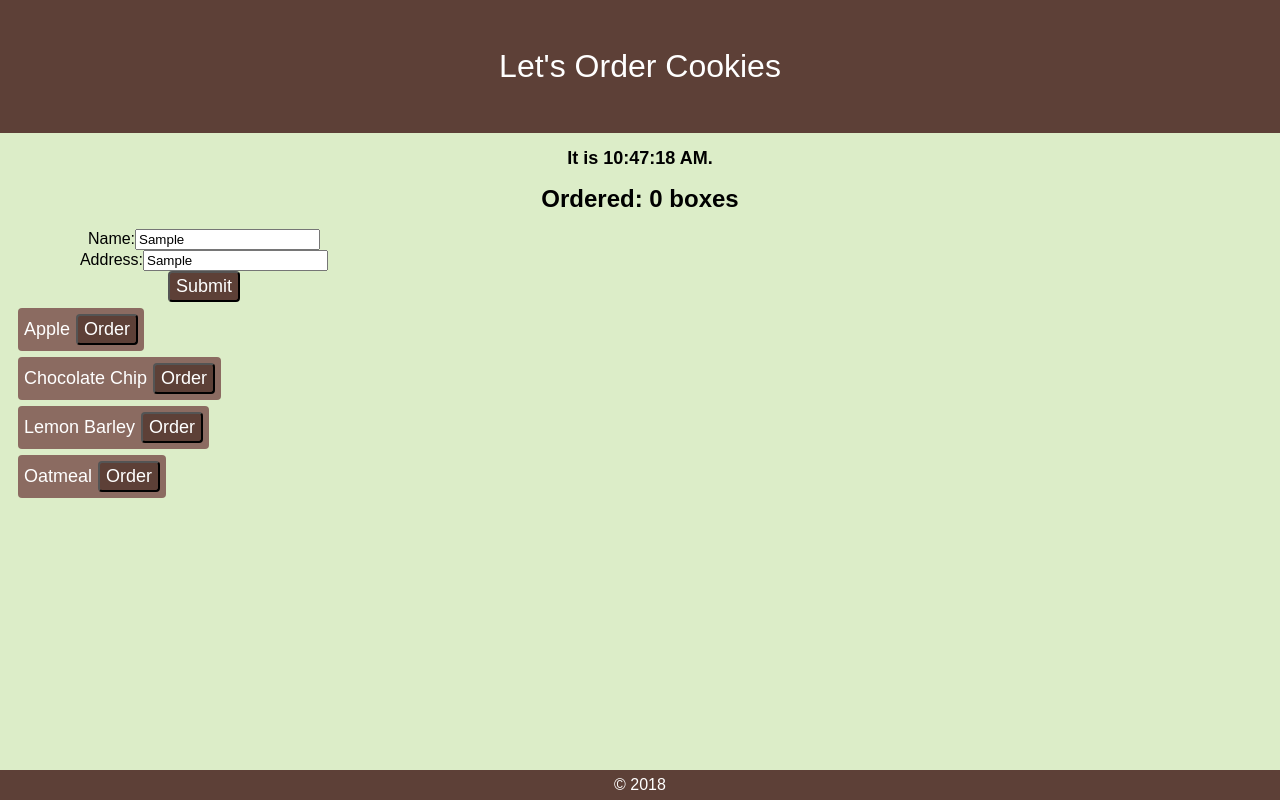
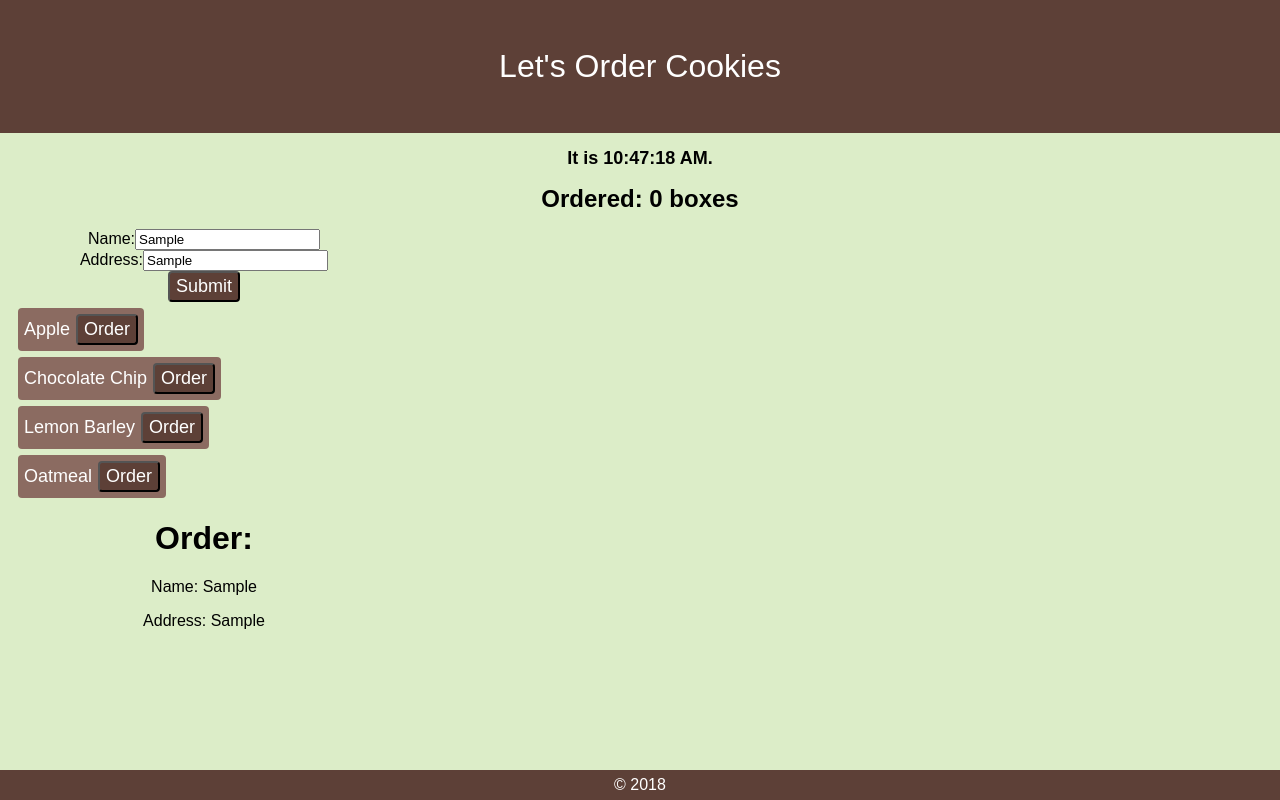
Before and after one commit to turtle96/cookies, a React (Create React App) app: page / in a window 1280 px wide. Both pictures are taken after typing "Sample", "Sample" into the empty fields and a click on the input "Submit". Built offline with nearby package versions, Linux system fonts and the light colour scheme.

Commit message:
propagate the name and address submitted display on page

```diff
--- a/src/App.css
+++ b/src/App.css
@@ -102,7 +102,7 @@ body {
   border-radius: 4px;
 }
 
-button:focus {
+Button:focus {
   outline: none;
 }
 
--- a/src/Order.js
+++ b/src/Order.js
@@ -9,10 +9,14 @@ class Order extends Component {
     super(props);
     this.state = {
       boxes: [],
-      orders: {}
+      orders: {},
+      name: '',
+      address: '',
+      show: false
     };
 
     this.handleChange = this.handleChange.bind(this);
+    this.submitForm = this.submitForm.bind(this);
   }
 
   handleChange(item) {
@@ -31,6 +35,17 @@ class Order extends Component {
     });
   }
 
+  submitForm(name, address) {
+    if (!name && !address) {
+      return;
+    }
+
+    this.setState({name: name, address: address, show: true}, () => {
+      console.log('Name submitted: ' + this.state.name);
+      console.log('Address submitted: ' + this.state.address);
+    });
+  }
+
   render() {
     return (
       <div>
@@ -39,13 +54,27 @@ class Order extends Component {
         </h1>
         <div className="Wrapper">
           <div className="OrderFormWrapper">
-            <OrderForm/>
+            <OrderForm submit={this.submitForm}/>
             <OrderOptionList list={cookieTypes} onChange={this.handleChange}/>
+            {this.renderSubmittedOrder()}
           </div>
           <Boxes className="BoxesWrapper" boxes={this.state.boxes}/>
         </div>
       </div>
     );
+  }
+
+  renderSubmittedOrder() {
+    if (this.state.show) {
+      // todo style this
+      return (
+        <div>
+          <h1>Order:</h1>
+          <p>Name: {this.state.name}</p>
+          <p>Address: {this.state.address}</p>
+        </div>
+      );
+    }
   }
 }
 
@@ -88,7 +117,7 @@ class OrderOption extends Component {
 class OrderForm extends Component {
   constructor(props) {
     super(props);
-    this.state = {name: ''};
+    this.state = {name: '', address: ''};
 
     this.handleChange = this.handleChange.bind(this);
     this.handleSubmit = this.handleSubmit.bind(this);
@@ -99,9 +128,7 @@ class OrderForm extends Component {
   }
 
   handleSubmit(event) {
-    console.log('Name submitted: ' + this.state.name);
-    console.log('Address submitted: ' + this.state.address);
-
+    this.props.submit(this.state.name, this.state.address);
     event.preventDefault();
   }
 
```
